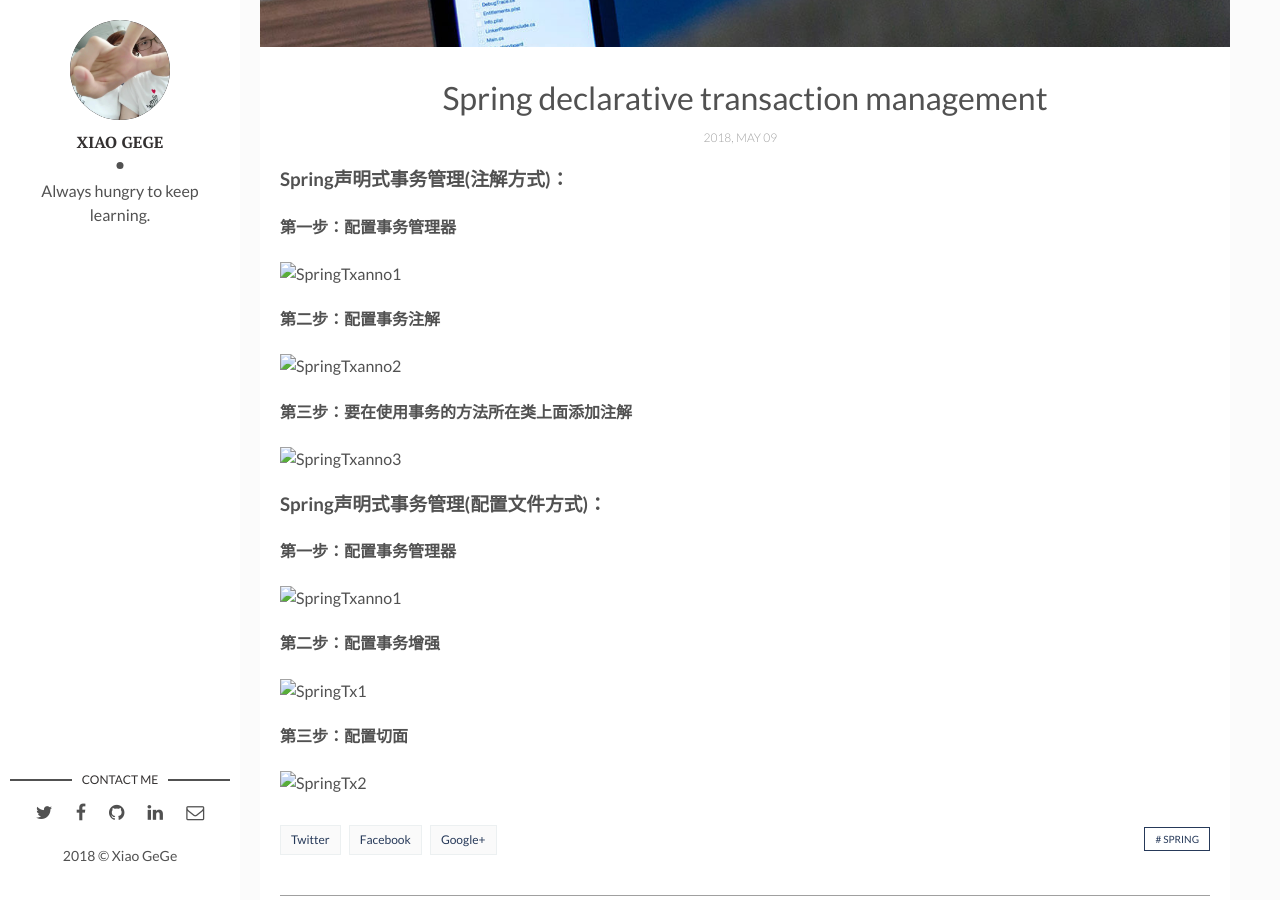
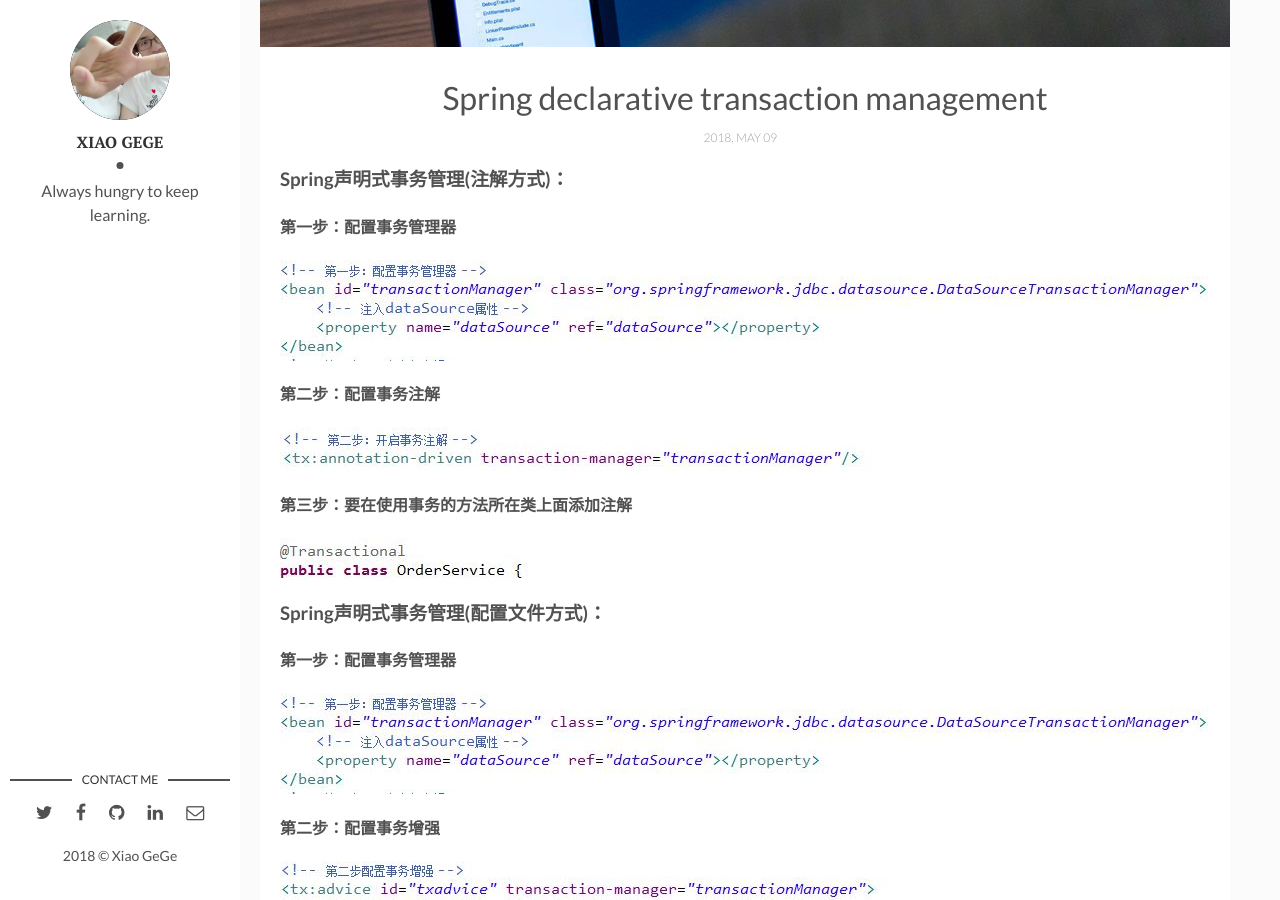
Before and after one commit to Is-Me-HL/Is-Me-HL.github.io, a Jekyll site: the page built from _posts/2018-05-10-Spring-declarative-transaction-management.markdown, in a window 1280 px wide and 900 px high, scrolled down 473 px. Built offline with Jekyll 4.4.1, drawn with Linux system fonts in a browser that asks for light colours; comment, search, counter and statistics services are not loaded.

Commit message:
Update 2018-05-10-Spring-declarative-transaction-management.markdown

```diff
--- a/_posts/2018-05-10-Spring-declarative-transaction-management.markdown
+++ b/_posts/2018-05-10-Spring-declarative-transaction-management.markdown
@@ -8,16 +8,16 @@ tags: [Spring] # add tag
 ---
 ### Spring声明式事务管理(注解方式)：
 #### 第一步：配置事务管理器
-![SpringTxanno1]()
+![SpringTxanno1](/assets/img/180510/SpringTxanno1.JPG)
 #### 第二步：配置事务注解
-![SpringTxanno2]()
+![SpringTxanno2](/assets/img/180510/SpringTxanno2.JPG)
 #### 第三步：要在使用事务的方法所在类上面添加注解
-![SpringTxanno3]()
+![SpringTxanno3](/assets/img/180510/SpringTxanno3.JPG)
 
 ### Spring声明式事务管理(配置文件方式)：
 #### 第一步：配置事务管理器
-![SpringTxanno1]()
+![SpringTxanno1](/assets/img/180510/SpringTxanno1.JPG)
 #### 第二步：配置事务增强
-![SpringTx1]()
+![SpringTx1](/assets/img/180510/SpringTx1.JPG)
 #### 第三步：配置切面
-![SpringTx2]()
+![SpringTx2](/assets/img/180510/SpringTx2.JPG)
```
